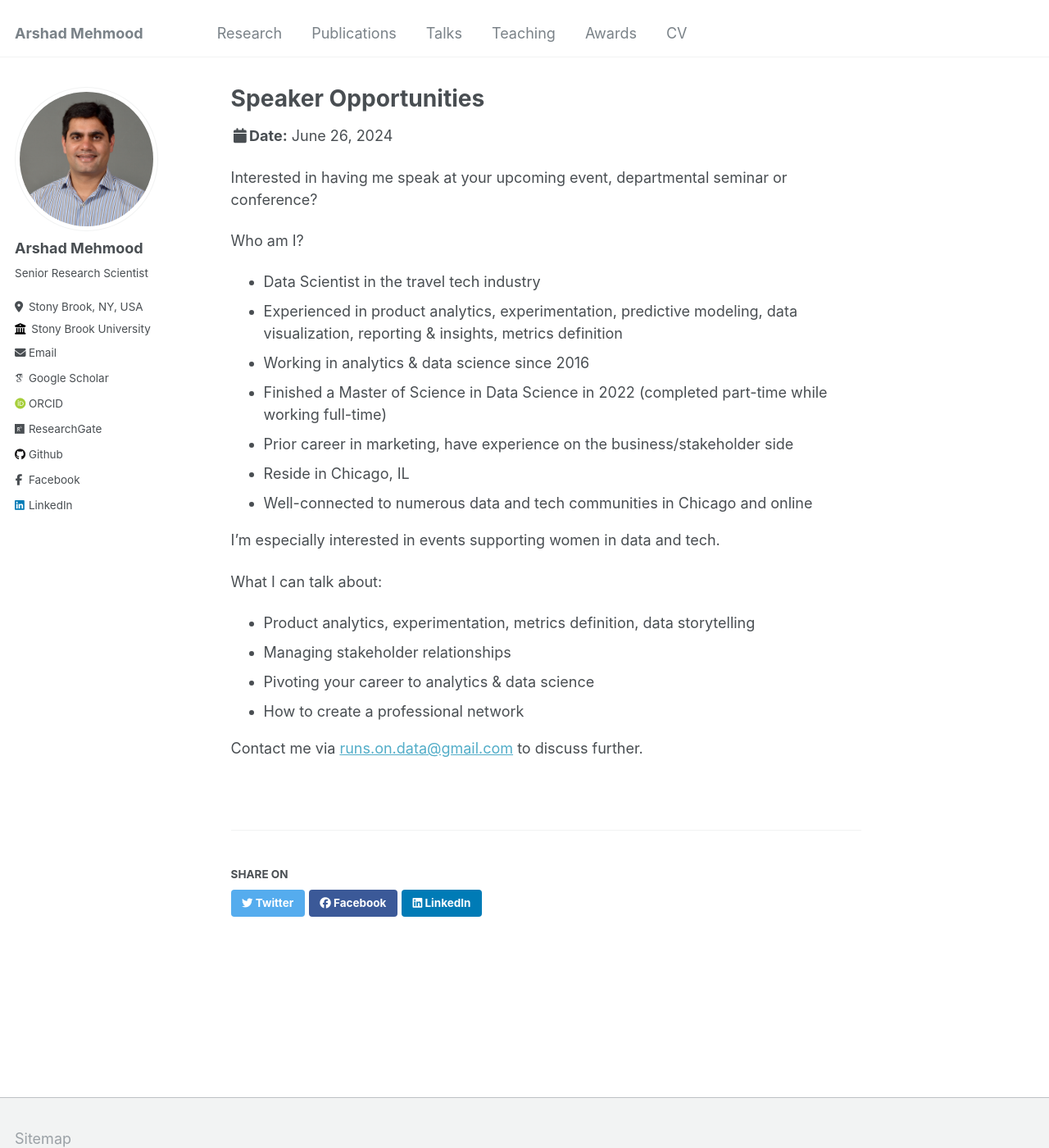
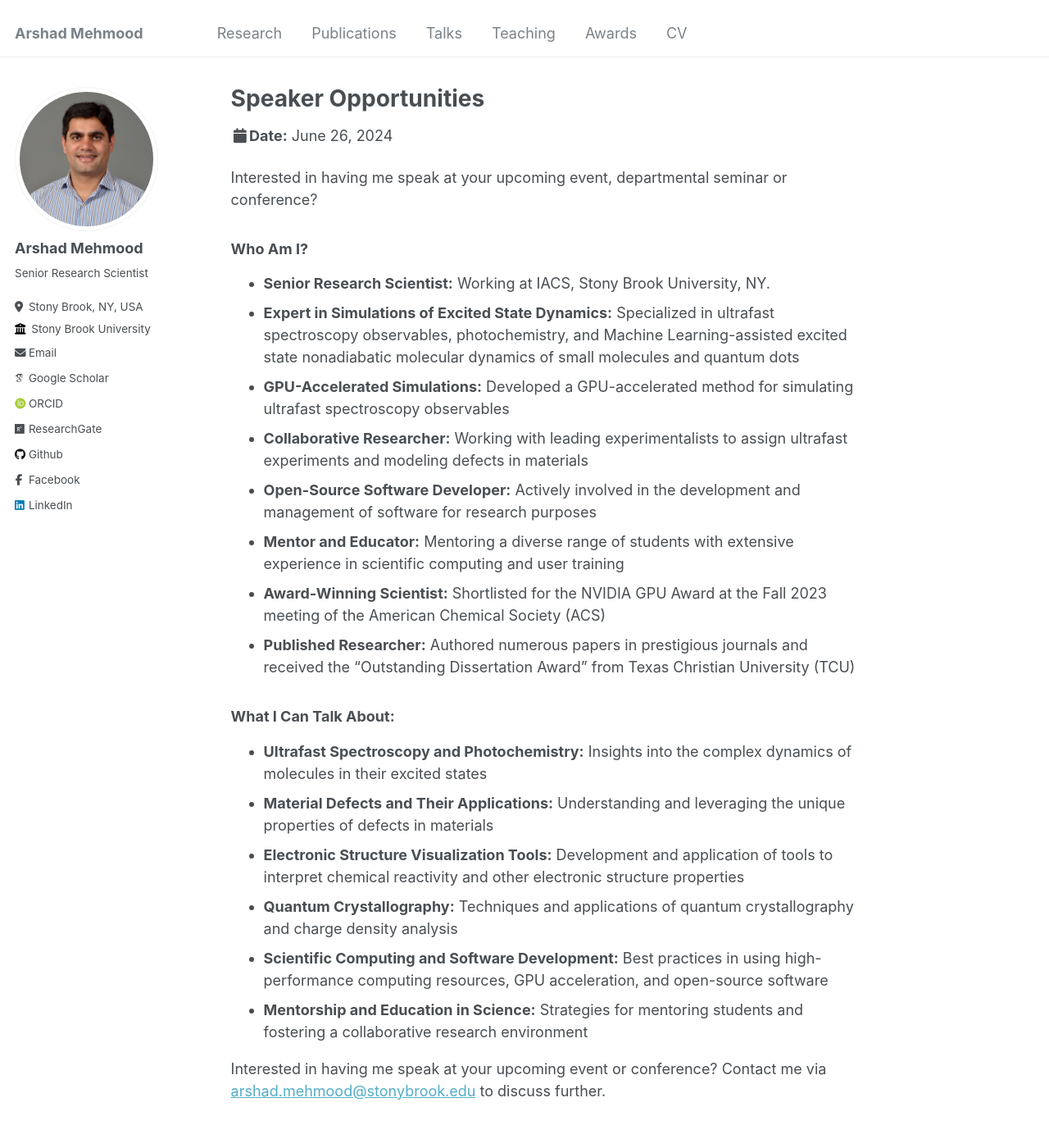
Before and after one commit to arshadmehmood118/arshadmehmood118.github.io, a Jekyll site: the page built from _talks/speaker.md, in a window 1280 px wide and 1400 px high. Shown: the whole window at 82% size. Built offline with Jekyll 4.4.1, drawn with Linux system fonts in a browser that asks for light colours; some web fonts are replaced.

Commit message:
Update speaker.md

```diff
--- a/_talks/speaker.md
+++ b/_talks/speaker.md
@@ -9,21 +9,24 @@ location: "TBD"
 
 Interested in having me speak at your upcoming event, departmental seminar or conference?
 
-Who am I?
-- Data Scientist in the travel tech industry
-- Experienced in product analytics, experimentation, predictive modeling, data visualization, reporting & insights, metrics definition
-- Working in analytics & data science since 2016
-- Finished a Master of Science in Data Science in 2022 (completed part-time while working full-time)
-- Prior career in marketing, have experience on the business/stakeholder side
-- Reside in Chicago, IL
-- Well-connected to numerous data and tech communities in Chicago and online
+### Who Am I?
 
-I'm especially interested in events supporting women in data and tech.
+- **Senior Research Scientist:** Working at IACS, Stony Brook University, NY.
+- **Expert in Simulations of Excited State Dynamics:** Specialized in ultrafast spectroscopy observables, photochemistry, and Machine Learning-assisted excited state nonadiabatic molecular dynamics of small molecules and quantum dots
+- **GPU-Accelerated Simulations:** Developed a GPU-accelerated method for simulating ultrafast spectroscopy observables
+- **Collaborative Researcher:** Working with leading experimentalists to assign ultrafast experiments and modeling defects in materials
+- **Open-Source Software Developer:** Actively involved in the development and management of software for research purposes
+- **Mentor and Educator:** Mentoring a diverse range of students with extensive experience in scientific computing and user training
+- **Award-Winning Scientist:** Shortlisted for the NVIDIA GPU Award at the Fall 2023 meeting of the American Chemical Society (ACS)
+- **Published Researcher:** Authored numerous papers in prestigious journals and received the "Outstanding Dissertation Award" from Texas Christian University (TCU)
 
-What I can talk about:
-- Product analytics, experimentation, metrics definition, data storytelling
-- Managing stakeholder relationships
-- Pivoting your career to analytics & data science
-- How to create a professional network
+### What I Can Talk About:
 
-Contact me via [runs.on.data@gmail.com](mailto:runs.on.data@gmail.com) to discuss further.
+- **Ultrafast Spectroscopy and Photochemistry:** Insights into the complex dynamics of molecules in their excited states
+- **Material Defects and Their Applications:** Understanding and leveraging the unique properties of defects in materials
+- **Electronic Structure Visualization Tools:** Development and application of tools to interpret chemical reactivity and other electronic structure properties
+- **Quantum Crystallography:** Techniques and applications of quantum crystallography and charge density analysis
+- **Scientific Computing and Software Development:** Best practices in using high-performance computing resources, GPU acceleration, and open-source software
+- **Mentorship and Education in Science:** Strategies for mentoring students and fostering a collaborative research environment
+
+Interested in having me speak at your upcoming event or conference? Contact me via [arshad.mehmood@stonybrook.edu](arshad.mehmood@stonybrook.edu) to discuss further.
```
